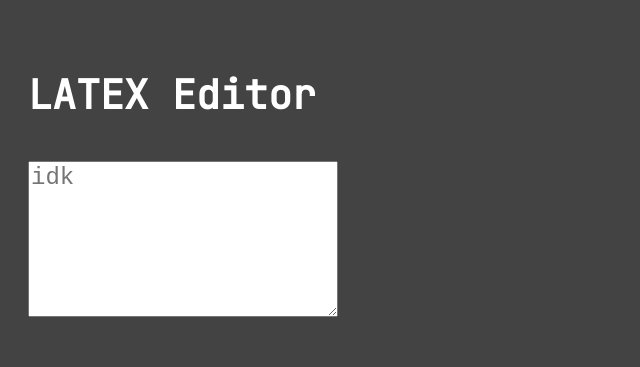
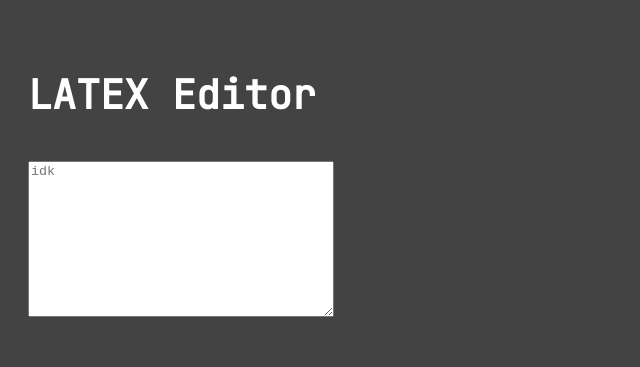
Before and after one commit to SolverSeek666/LATEX-Editor, a plain HTML site: page index.html in a window 1280 px wide. Shown: the top 367 px of the page, 0-640 px from the left. Drawn offline with nearby package versions, Linux system fonts and the light colour scheme.

Commit message:
Update index.html
yesss

```diff
--- a/index.html
+++ b/index.html
@@ -15,7 +15,7 @@
 </head>
 <body>
   <p style="font-size: 40px;"><b>LATEX Editor</b></p>
-  <textarea id="input" placeholder="idk" spellcheck="false" style="font-size: 24px; min-width: 300px; min-height: 150px;"></textarea>
+  <textarea id="input" placeholder="idk" spellcheck="false" style="min-width: 300px; min-height: 150px;"></textarea>
   <br>
   <div id="output"></div>
   <br>
```
